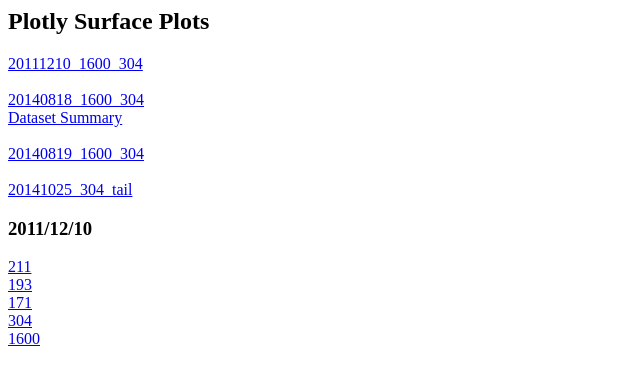
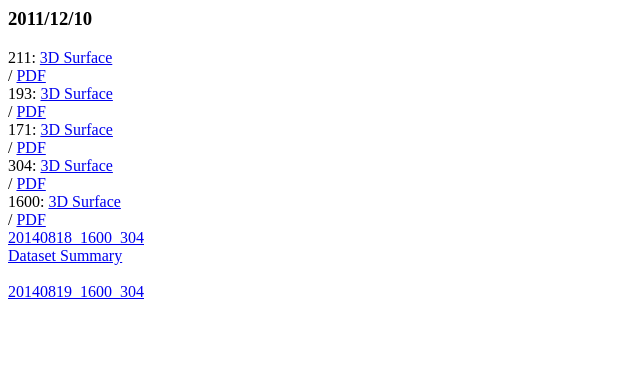
Before and after one commit to bgallag6/bgallag6.github.io, a plain HTML site: page index.html in a window 1280 px wide. Shown: the whole page, without its empty margins (0-640 px from the left). Drawn offline with Linux system fonts and the light colour scheme.

Commit message:
Update index.html

```diff
--- a/index.html
+++ b/index.html
@@ -1,17 +1,11 @@
-<h2>Plotly Surface Plots</h2>
+<h3>2011/12/10</h3>
+211: <a href="20111210_211.html">3D Surface</a><br /> / <a href="https://drive.google.com/open?id=0B1Uf50YNdL1BQjJaTTJQQ2ZfaU0">PDF</a><br />
+193: <a href="20111210_193.html">3D Surface</a><br /> / <a href="https://drive.google.com/open?id=0B1Uf50YNdL1BNHJLaVZKbjlOdGc">PDF</a><br />
+171: <a href="20111210_171.html">3D Surface</a><br /> / <a href="https://drive.google.com/open?id=0B1Uf50YNdL1BWUthS1pNWTNqNWc">PDF</a><br />
+304: <a href="20111210_304.html">3D Surface</a><br /> / <a href="https://drive.google.com/open?id=0B1Uf50YNdL1BWGxONHo2dlRtMlE">PDF</a><br />
+1600: <a href="20111210_1600.html">3D Surface</a><br /> / <a href="https://drive.google.com/open?id=0B1Uf50YNdL1BRW1fc3JmTDRyVEk">PDF</a><br />
 
-<a href="20111210_1600_304.html">20111210_1600_304</a><br />
-<br />
 <a href="20140818_1600_304.html">20140818_1600_304</a><br />
 <a href="https://drive.google.com/open?id=0B1Uf50YNdL1BMVVDWGt0eHJkTWM">Dataset Summary</a><br />
 <br />
 <a href="20140819_1600_304.html">20140819_1600_304</a><br />
-<br />
-<a href="20141025_304_tail.html">20141025_304_tail</a><br />
-
-<h3>2011/12/10</h3>
-<a href="https://drive.google.com/open?id=0B1Uf50YNdL1BQjJaTTJQQ2ZfaU0">211</a><br />
-<a href="https://drive.google.com/open?id=0B1Uf50YNdL1BNHJLaVZKbjlOdGc">193</a><br />
-<a href="https://drive.google.com/open?id=0B1Uf50YNdL1BWUthS1pNWTNqNWc">171</a><br />
-<a href="https://drive.google.com/open?id=0B1Uf50YNdL1BWGxONHo2dlRtMlE">304</a><br />
-<a href="https://drive.google.com/open?id=0B1Uf50YNdL1BRW1fc3JmTDRyVEk">1600</a><br />
```
